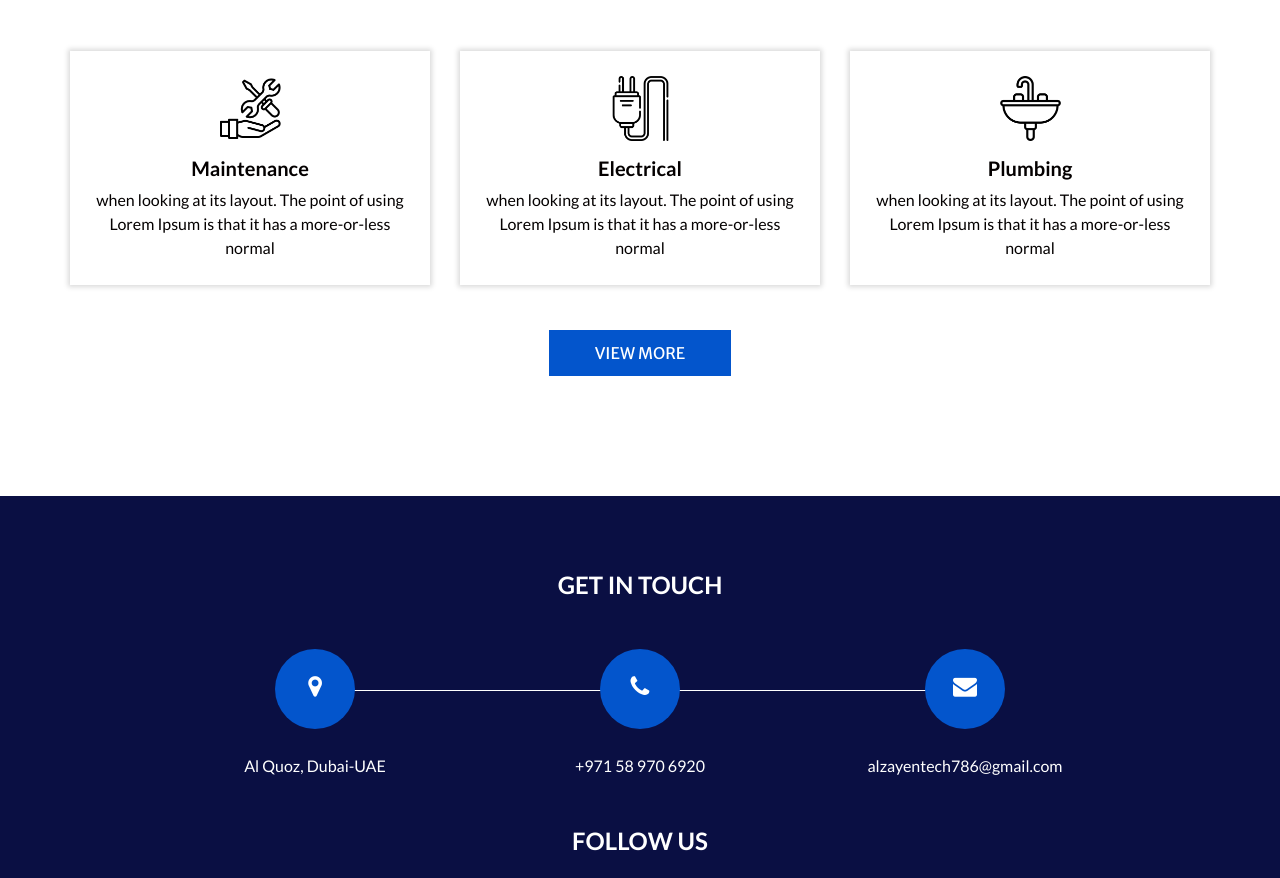
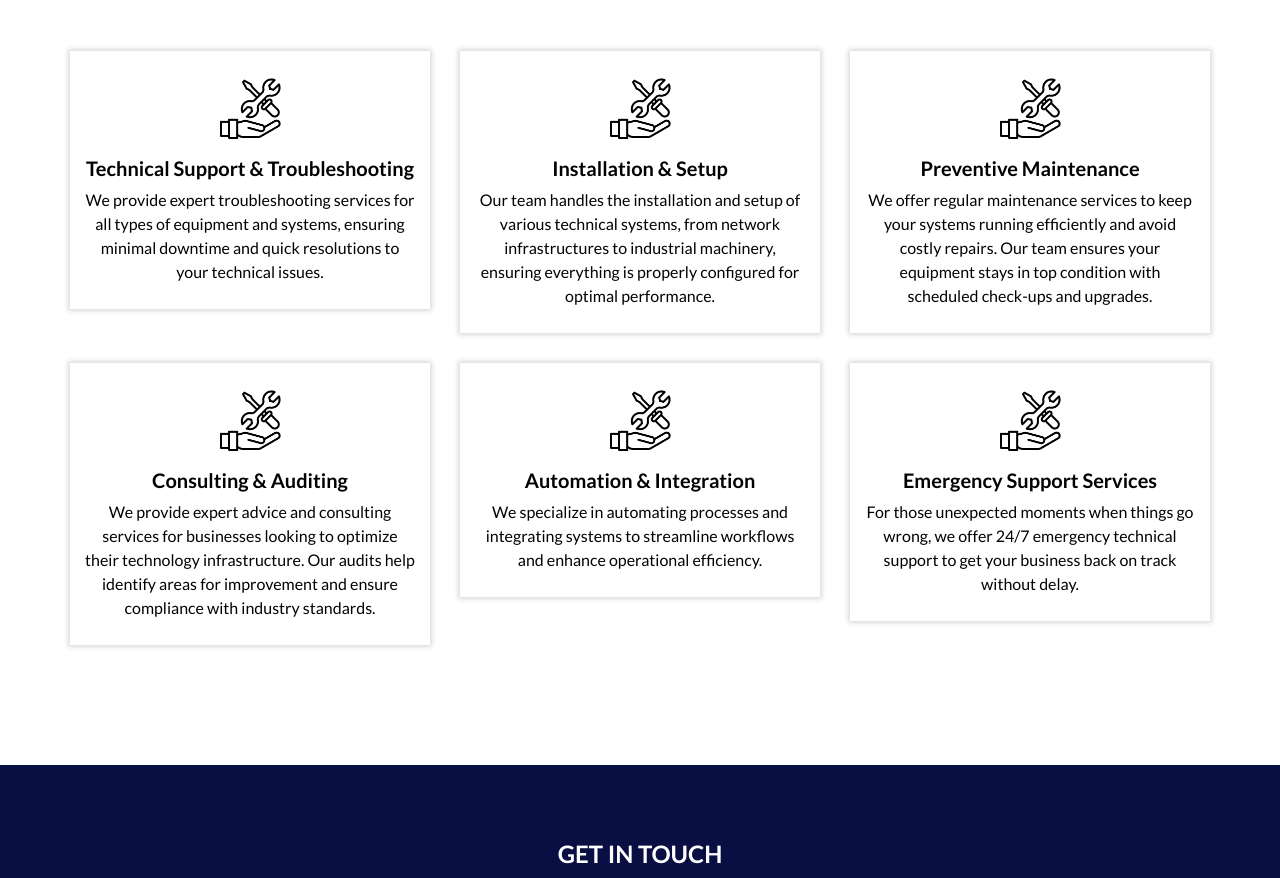
Before and after one commit to robz-bot/shakthi-website, a plain HTML site: page service.html in a window 1280 px wide. Shown: the part 293-1171 px from the top of the page. Drawn offline with nearby package versions, Linux system fonts and the light colour scheme; some packages are replaced by stand-ins of ours.

Commit message:
Changes 2

```diff
--- a/service.html
+++ b/service.html
@@ -54,9 +54,10 @@
         <div class="container-fluid">
           <nav class="navbar navbar-expand-lg custom_nav-container ">
             <a class="navbar-brand" href="index.html">
-              <span>
-                AL ZAYEN AL AZAEN TECHNICAL SERVICE LLC
-              </span>
+              <small class="text-primary fw-bold">
+                Al Zayen Al Azaen
+                Technical Service LLC
+              </small>
             </a>
 
             <button class="navbar-toggler" type="button" data-toggle="collapse" data-target="#navbarSupportedContent" aria-controls="navbarSupportedContent" aria-expanded="false" aria-label="Toggle navigation">
@@ -101,11 +102,10 @@
             </div>
             <div class="detail-box">
               <h5>
-                Maintenance
+                Technical Support & Troubleshooting
               </h5>
               <p>
-                when looking at its layout. The point of using Lorem Ipsum is
-                that it has a more-or-less normal
+                We provide expert troubleshooting services for all types of equipment and systems, ensuring minimal downtime and quick resolutions to your technical issues.
               </p>
             </div>
           </div>
@@ -113,15 +113,14 @@
         <div class="col-sm-6 col-md-4 mx-auto">
           <div class="box ">
             <div class="img-box">
-              <img src="images/s2.png" alt="" />
+              <img src="images/s1.png" alt="" />
             </div>
             <div class="detail-box">
               <h5>
-                Electrical
+                Installation & Setup
               </h5>
               <p>
-                when looking at its layout. The point of using Lorem Ipsum is
-                that it has a more-or-less normal
+                Our team handles the installation and setup of various technical systems, from network infrastructures to industrial machinery, ensuring everything is properly configured for optimal performance.
               </p>
             </div>
           </div>
@@ -129,25 +128,68 @@
         <div class="col-sm-6 col-md-4 mx-auto">
           <div class="box ">
             <div class="img-box">
-              <img src="images/s3.png" alt="" />
+              <img src="images/s1.png" alt="" />
             </div>
             <div class="detail-box">
               <h5>
-                Plumbing
+                Preventive Maintenance
               </h5>
               <p>
-                when looking at its layout. The point of using Lorem Ipsum is
-                that it has a more-or-less normal
+                We offer regular maintenance services to keep your systems running efficiently and avoid costly repairs. Our team ensures your equipment stays in top condition with scheduled check-ups and upgrades.
               </p>
             </div>
           </div>
         </div>
+        <div class="col-sm-6 col-md-4 mx-auto">
+          <div class="box ">
+            <div class="img-box">
+              <img src="images/s1.png" alt="" />
+            </div>
+            <div class="detail-box">
+              <h5>
+                Consulting & Auditing
+              </h5>
+              <p>
+                We provide expert advice and consulting services for businesses looking to optimize their technology infrastructure. Our audits help identify areas for improvement and ensure compliance with industry standards.
+              </p>
+            </div>
+          </div>
+        </div>
+        <div class="col-sm-6 col-md-4 mx-auto">
+          <div class="box ">
+            <div class="img-box">
+              <img src="images/s1.png" alt="" />
+            </div>
+            <div class="detail-box">
+              <h5>
+                Automation & Integration
+              </h5>
+              <p>
+                We specialize in automating processes and integrating systems to streamline workflows and enhance operational efficiency.
+              </p>
+            </div>
+          </div>
+        </div>
+        <div class="col-sm-6 col-md-4 mx-auto">
+          <div class="box ">
+            <div class="img-box">
+              <img src="images/s1.png" alt="" />
+            </div>
+            <div class="detail-box">
+              <h5>
+                Emergency Support Services
+              </h5>
+              <p>
+                For those unexpected moments when things go wrong, we offer 24/7 emergency technical support to get your business back on track without delay.              </p>
+            </div>
+          </div>
+        </div>
       </div>
-      <div class="btn-box">
+      <!-- <div class="btn-box">
         <a href="">
           View More
         </a>
-      </div>
+      </div> -->
     </div>
   </section>
 
```
Also changed, not shown: about.html (+4 -3 lines), contact.html (+4 -3 lines), index.html (+13 -20 lines).
